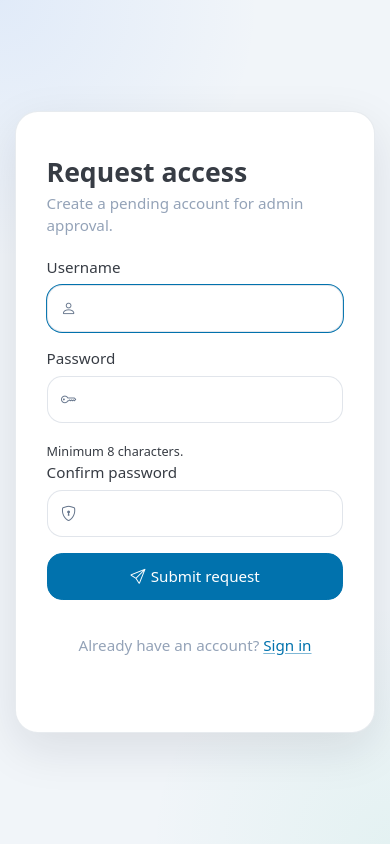
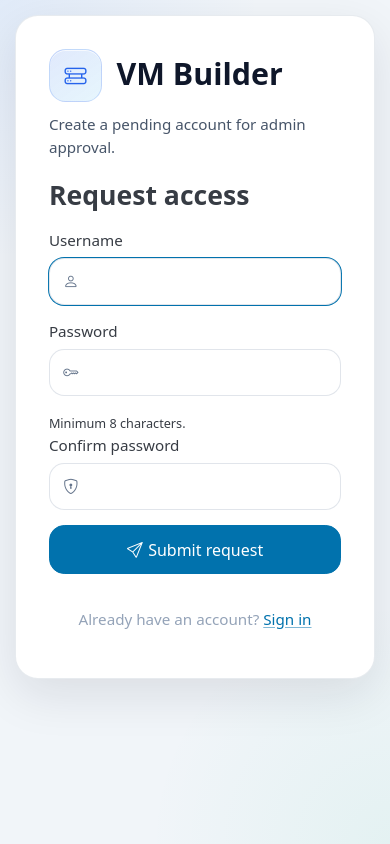
Before and after one commit to tlhakhan/vm-builder-dashboard, a FastAPI app: page /signup in a window 390 px wide. Run offline with FastAPI, Linux system fonts and the light colour scheme; parts of the project's set-up code (start-up, migrations or seed data) failed here and were passed over; some libraries are stand-ins or nearby versions.

Commit message:
Refine auth page mobile layout

```diff
--- a/templates/signup.html
+++ b/templates/signup.html
@@ -2,7 +2,7 @@
 <html lang="en" data-theme="light">
 <head>
   <meta charset="utf-8">
-  <meta name="viewport" content="width=device-width, initial-scale=1">
+  <meta name="viewport" content="width=device-width, initial-scale=1.0, maximum-scale=1.0, user-scalable=no">
   <meta name="color-scheme" content="light">
   <title>Request Access — VM Builder</title>
   <link rel="stylesheet"
@@ -13,6 +13,13 @@
     :root {
       --pico-font-size: 95%;
       --pico-border-radius: 1rem;
+    }
+    html,
+    body {
+      overflow: hidden;
+      touch-action: none;
+      height: 100%;
+      width: 100%;
     }
     body {
       min-height: 100vh;
@@ -30,9 +37,46 @@
       border-radius: 1.5rem;
       background: #ffffff;
       box-shadow: 0 16px 48px rgba(15, 23, 42, 0.10);
+      padding: 2.15rem;
     }
     .auth-panel {
-      padding: 2rem;
+      padding: 0;
+      margin: 0;
+    }
+    .auth-hero {
+      display: grid;
+      gap: 0.75rem;
+      margin-bottom: 1.35rem;
+    }
+    .auth-brand {
+      display: flex;
+      align-items: center;
+      gap: 0.95rem;
+    }
+    .auth-mark {
+      width: 3.5rem;
+      height: 3.5rem;
+      display: inline-flex;
+      align-items: center;
+      justify-content: center;
+      border-radius: 1.1rem;
+      background:
+        linear-gradient(145deg, rgba(37, 99, 235, 0.14), rgba(14, 165, 233, 0.10));
+      color: #2563eb;
+      border: 1px solid rgba(37, 99, 235, 0.18);
+      font-size: 1.45rem;
+      box-shadow: inset 0 1px 0 rgba(255, 255, 255, 0.7);
+    }
+    .auth-title {
+      margin: 0 0 0.25rem;
+      color: #0f172a;
+      font-size: 2rem;
+      line-height: 1.05;
+    }
+    .auth-subtitle {
+      margin: 0;
+      color: #475569;
+      max-width: 26rem;
     }
     .input-icon {
       position: relative;
@@ -64,14 +108,35 @@
     .muted {
       color: #64748b;
     }
+    @media (max-width: 576px) {
+      body {
+        place-items: start center;
+        padding: 1rem;
+      }
+      .auth-shell input,
+      .auth-shell button,
+      .auth-shell select,
+      .auth-shell textarea {
+        font-size: 16px;
+      }
+    }
   </style>
 </head>
 <body>
 <main class="auth-shell">
   <section class="auth-panel">
+    <div class="auth-hero">
+      <div class="auth-brand">
+        <span class="auth-mark"><i class="bi bi-hdd-rack"></i></span>
+        <div>
+          <h1 class="auth-title">VM Builder</h1>
+        </div>
+      </div>
+      <p class="auth-subtitle">Create a pending account for admin approval.</p>
+    </div>
+
     <div style="margin-bottom:1.25rem;">
       <h2 style="margin-bottom:0.25rem;">Request access</h2>
-      <p style="margin-bottom:0; color:#94a3b8;">Create a pending account for admin approval.</p>
     </div>
 
     {% if success %}
```
Also changed, not shown: templates/login.html (+31 -7 lines).
